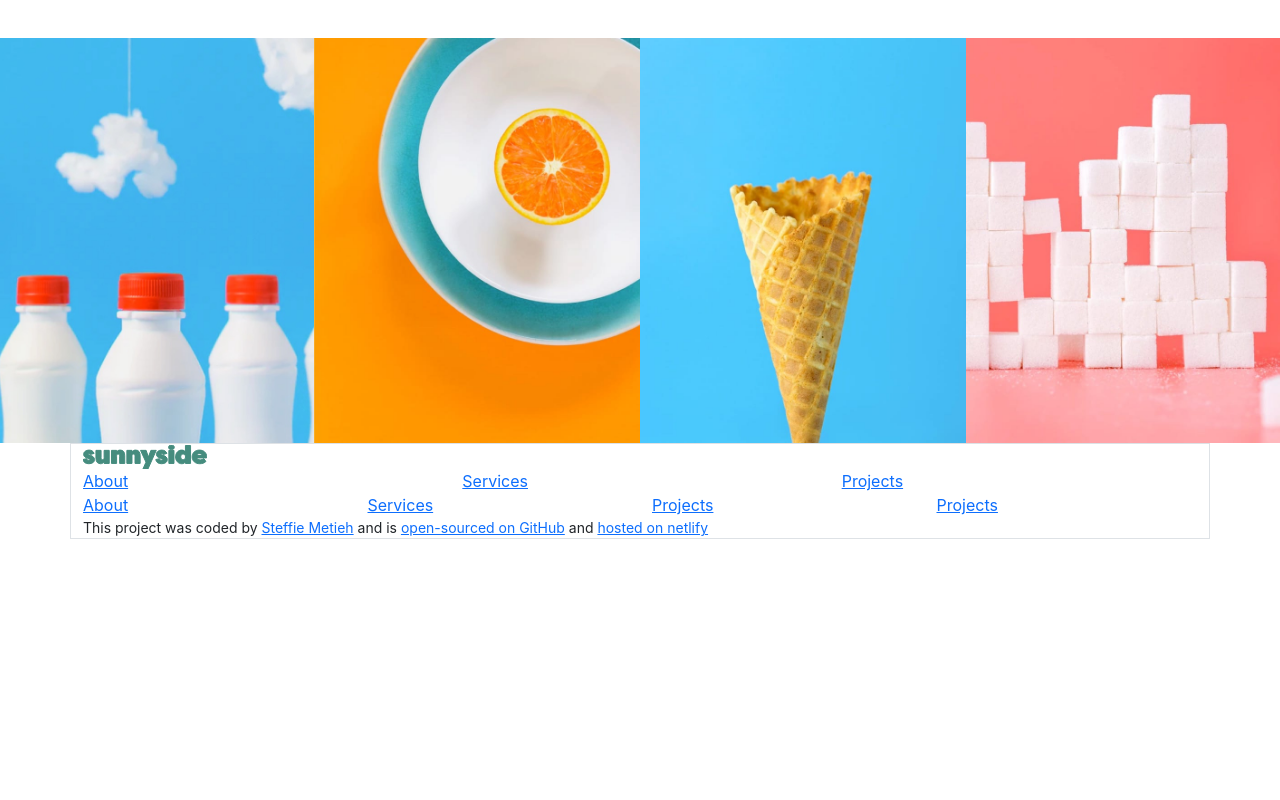
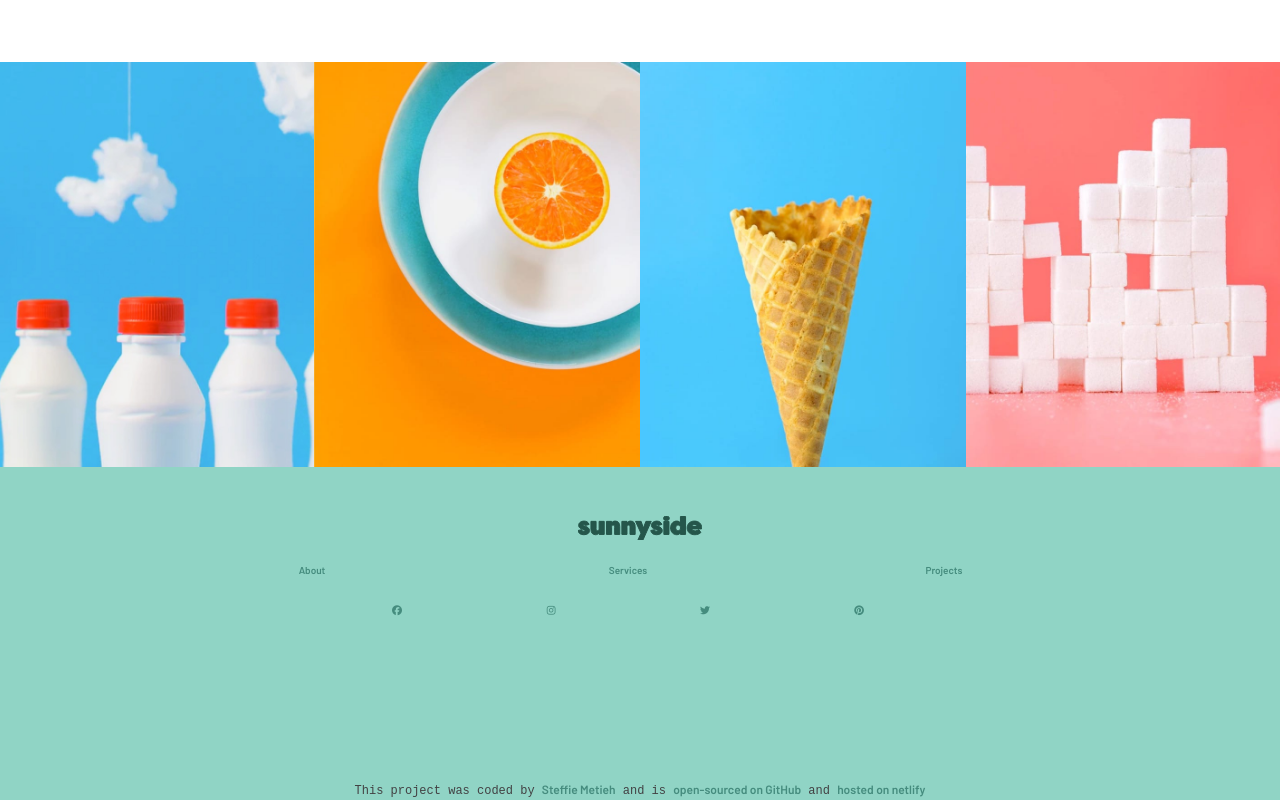
Before and after one commit to steffieMD/sunnyside-landing-page, a React (Create React App) app: page / in a window 1280 px wide. Shown: the part 2986-3786 px from the top of the page. Before the commit the page ends 3525 px from the top, so only its background shows below. Built offline with nearby package versions, Linux system fonts and the light colour scheme.

Commit message:
completed footer section

```diff
--- a/src/App.css
+++ b/src/App.css
@@ -154,3 +154,38 @@ h6{
   border-radius: 50%;
   width: 50px
 }
+
+.Footer{
+  background-color: #90D4C5
+}
+
+.d-footer{
+  /* display: flex;
+  flex-direction: column;
+  justify-content: center;
+  align-items: center; */
+  text-align: center;
+}
+
+.Footer a{
+  font-size: 10px;
+  color: hsl(168, 34%, 41%);
+  font-family: var(--barlow-font);
+  text-decoration: none;
+}
+
+.Footer a:hover{
+  font-size: 12px;
+  color: #fff
+}
+
+.footer-text{
+  font-size: 12px;
+  font-family: monospace;
+  text-align: center;
+  color: #424143;
+}
+
+.footer-text a{
+  font-size: 12px;
+}
--- a/src/Footer.js
+++ b/src/Footer.js
@@ -4,9 +4,9 @@ import { ReactComponent as Logo } from "./images/logo.svg";
 export default function Footer() {
   return (
     <div className="Footer">
-      <div className="container border">
-        <Logo fill={"hsl(168, 34%, 41%)"} stroke="hsl(168, 34%, 41%)" />
-        <div className="row">
+      <div className="container  p-5 d-footer">
+        <Logo fill={"hsl(167, 40%, 24%)"} stroke="hsl(167, 40%, 24%)" />
+        <div className="row container ps-5 pe-5 mt-3 mb-3 justify-content-center">
           <div className="col-4">
             <a href="/">About</a>
           </div>
@@ -16,25 +16,33 @@ export default function Footer() {
           <div className="col-4">
             <a href="/">Projects</a>
           </div>
-          <div className="col-3">
-            <a href="/">About</a>
+          <div className="row pt-3 justify-content-center">
+            <div className="col-2">
+              <a href="/">
+                <i class="fa-brands fa-facebook"></i>
+              </a>
             </div>
-          <div className="col-3">
-            <a href="/">Services</a>
+            <div className="col-2">
+              <a href="/">
+                <i class="fa-brands fa-instagram"></i>
+              </a>
             </div>
-          <div className="col-3">
-            <a href="/">Projects</a>
+            <div className="col-2">
+              <a href="/">
+                <i class="fa-brands fa-twitter"></i>
+              </a>
             </div>
-          <div className="col-3">
-            <a href="/">Projects</a>
+            <div className="col-2">
+              <a href="/">
+                <i class="fa-brands fa-pinterest"></i>
+              </a>
             </div>
           </div>
-        <small>
+        </div>
+      </div>
+      <small className="pt-5 mt-5 footer-text">
         This project was coded by{" "}
-          <a
-            href="https://github.com/steffieMD"
-            target="_blank"
-            rel="noreferrer">
+        <a href="https://github.com/steffieMD" target="_blank" rel="noreferrer">
           Steffie Metieh
         </a>{" "}
         and is{" "}
@@ -46,13 +54,12 @@ export default function Footer() {
         </a>{" "}
         and{" "}
         <a
-            href="https://curious-lamington-effc92.netlify.app/"
+          href="https://sunnyside-website.netlify.app/"
           target="_blank"
           rel="noreferrer">
           hosted on netlify
         </a>
       </small>
     </div>
-    </div>
   );
 }
--- a/src/Testimonials.js
+++ b/src/Testimonials.js
@@ -11,7 +11,7 @@ export default function Testimonials() {
         <h4>CLIENT TESTIMONIALS</h4>
 
         <div className="row">
-          <div class="card col-sm-4 border border-0">
+          <div class="card col-sm-4 border border-0 mb-4">
             <img src={img_emily} alt="Emily R." className="client-image" />
             <div class="card-body">
               <small>
@@ -23,7 +23,7 @@ export default function Testimonials() {
             </div>
           </div>
 
-          <div class="card col-sm-4 border border-0">
+          <div class="card col-sm-4 border border-0 mb-4">
             <img src={img_thomas} alt="Thomas S." className="client-image" />
             <div class="card-body">
               <small>
```
Lines whose indentation alone changed are shown as unchanged.
